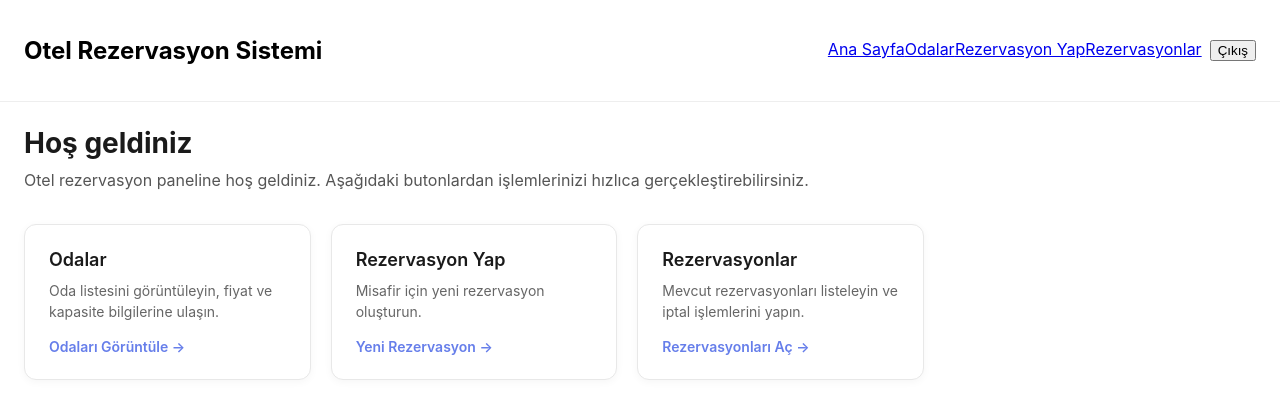
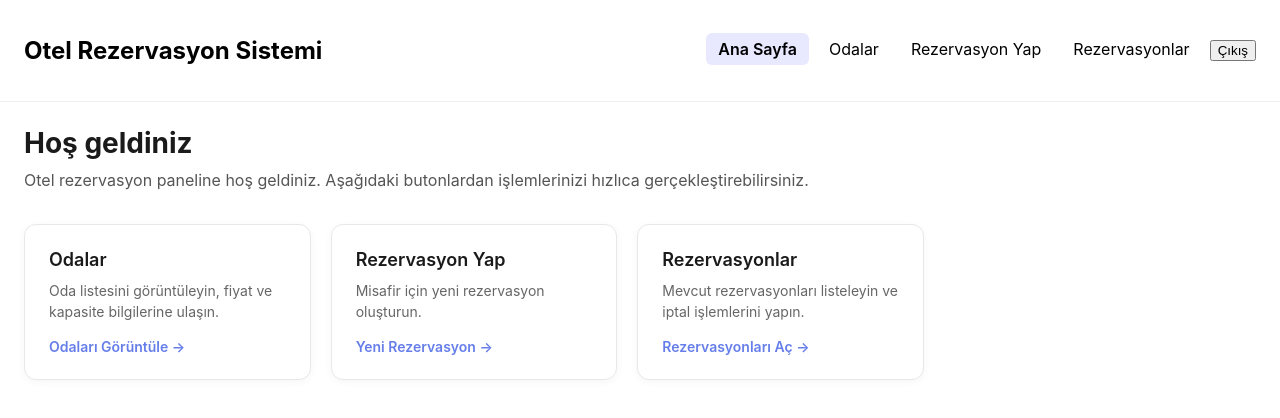
Before and after one commit to Alpgnr/hotel-reservation, a React app in the folder frontend/: page / in a window 1280 px wide. Shown: the top 418 px of the page. Built offline with nearby package versions, Linux system fonts and the light colour scheme; sample sign-in values are in the browser's storage; the HTML template or start-up script is replaced by a standard one.

Commit message:
feat: added styling for dashboard-nav and dashboard-main

```diff
--- a/frontend/src/App.css
+++ b/frontend/src/App.css
@@ -140,8 +140,22 @@
   background: #fff;
   border-bottom: 1px solid #eee;
 }
+.dashboard-nav a,
 .dashboard-nav button {
   margin-left: 8px;
+}
+.dashboard-nav a {
+  color: inherit;
+  text-decoration: none;
+  padding: 6px 12px;
+  border-radius: 6px;
+}
+.dashboard-nav a:hover {
+  background: #f0f0f0;
+}
+.dashboard-nav a.active {
+  font-weight: 600;
+  background: #e8e8ff;
 }
 .dashboard-main {
   flex: 1;
```
